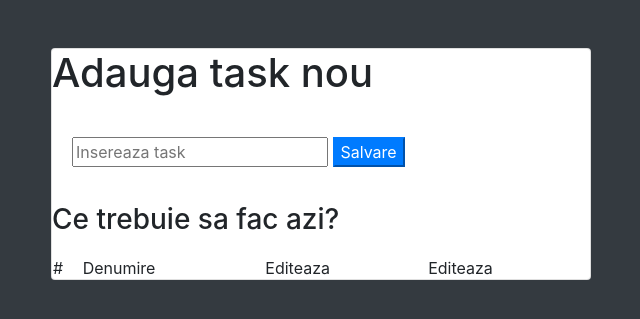
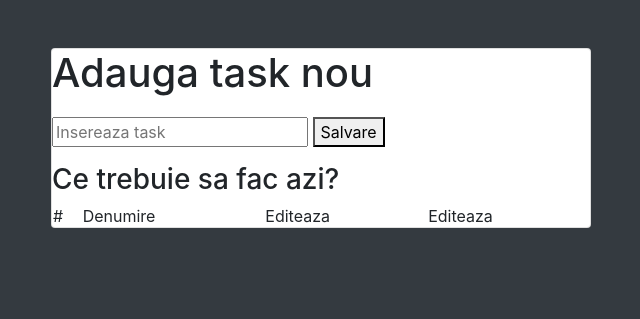
Before and after one commit to PetricaVlad/Tema3, a PHP site: page / in a window 1280 px wide. Shown: the top 319 px of the page, without its empty margins (319-959 px from the left). Run offline with PHP 8.4, Linux system fonts and the light colour scheme; data that the repository does not hold is empty.

Commit message:
Update index.php

```diff
--- a/index.php
+++ b/index.php
@@ -18,13 +18,13 @@ $result=mysqli_query($con,$query);
 <div class="card-title">
 <h1 text-black text-center py-3">Adauga task nou</h1>
 </div>
-<div class="card-body">
+<div>
 <form action="server.php" method="POST">
-<input type="text" class="from-control" placeholder="Insereaza task" name="action">
-<button class="btn-primary" name="submit">Salvare</button>
+<input type="text" placeholder="Insereaza task" name="action">
+<button name="submit">Salvare</button>
 </form>
 </div>
-<div class="card-title">
+<div>
 <h3 text-black text-center py-3">Ce trebuie sa fac azi?</h3>
 </div>
 <table>
```
